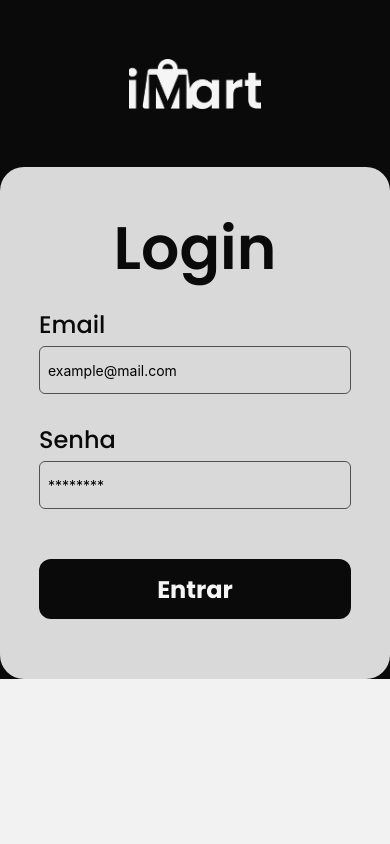
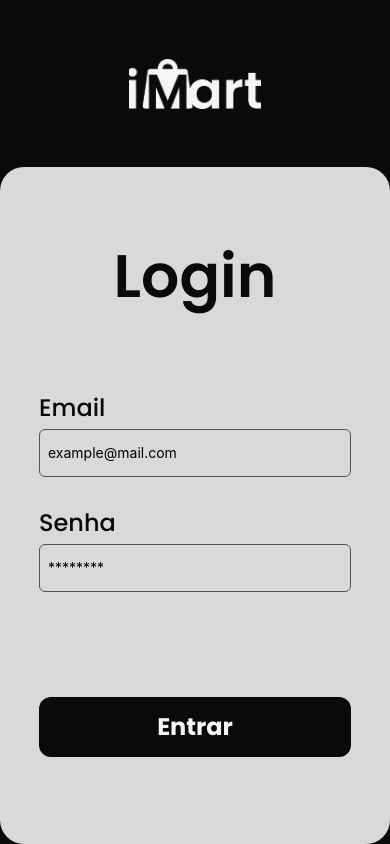
Before and after one commit to impulse5/iMart_app, a React Native app: screen /Login in a window 390 px wide. Built offline with nearby package versions, Linux system fonts and the light colour scheme.

Commit message:
fix: screen height

```diff
--- a/app/screens/Login/index.tsx
+++ b/app/screens/Login/index.tsx
@@ -43,7 +43,6 @@ const Login = () => {
       setErrorMessage("O email ou senha inseridos estão incorretos");
     } finally {
       setLoading(false);
-      // Limpar os campos de entrada
       setEmail("");
       setPassword("");
     }
@@ -51,7 +50,7 @@ const Login = () => {
 
   return (
     <TouchableWithoutFeedback onPress={Keyboard.dismiss}>
-      <ScrollView>
+      <ScrollView contentContainerStyle={{ flexGrow: 1 }}>
         <View style={styles.background}>
           <Image
             style={styles.image}
```
